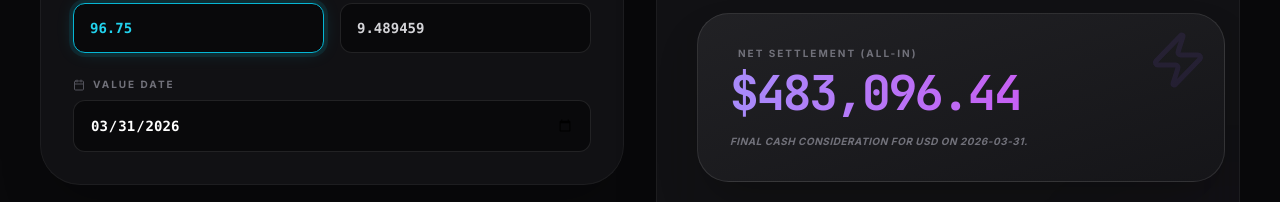
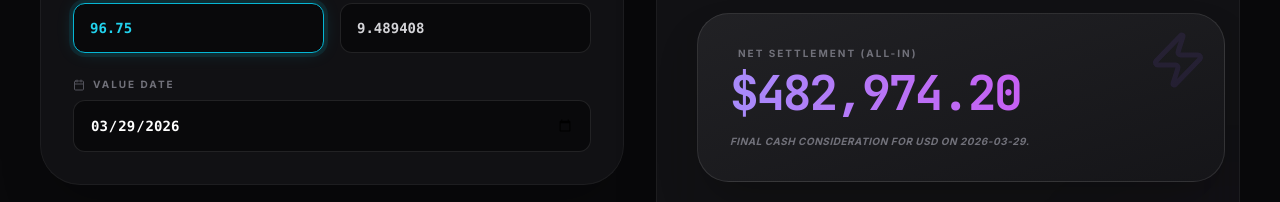
Before and after one commit to auduatiku-lab/Vegaterminal2, a React (Vite) app: page / in a window 1280 px wide. Shown: the part 397-599 px from the top of the page. Built offline with nearby package versions, Linux system fonts and the light colour scheme.

Commit message:
feat: Set default settlement to today's date
Update the default settlement date to dynamically use the current date instead of a hardcoded past date. This ensures that calculations are based on the current date by default, improving relevance and accuracy for new sessions.

```diff
--- a/App.tsx
+++ b/App.tsx
@@ -1,7 +1,7 @@
 
 import React, { useState, useEffect, useMemo } from 'react';
 import { Bond, CalculationResult, InputSource } from './types';
-import { BONDS } from './constants';
+import { BONDS, DEFAULT_SETTLEMENT } from './constants';
 import { calculateBondPrice, calculateYield } from './services/bondCalculator';
 import {
   Calculator,
@@ -18,10 +18,10 @@ import {
 } from 'lucide-react';
 
 const App: React.FC = () => {
-  // Loading parity case: Nigeria 2046, FV $482,015.00, Price 96.75, Date 2026-03-31
+  // Loading parity case: Nigeria 2046, FV $482,015.00, Price 96.75
   // BBG Consideration: 483,096.44 (Accrued: 16,746.93, 137 days)
   const [selectedBondId, setSelectedBondId] = useState<string>('NG-2046');
-  const [settlementDate, setSettlementDate] = useState<string>("2026-03-31");
+  const [settlementDate, setSettlementDate] = useState<string>(DEFAULT_SETTLEMENT);
   const [faceValueStr, setFaceValueStr] = useState<string>("482,015.00");
   const [cleanPriceStr, setCleanPriceStr] = useState<string>("96.75");
   const [yieldStr, setYieldStr] = useState<string>("9.48");
--- a/constants.ts
+++ b/constants.ts
@@ -219,4 +219,4 @@ export const BONDS: Bond[] = [
   }
 ];
 
-export const DEFAULT_SETTLEMENT = '2026-03-31';
+export const DEFAULT_SETTLEMENT = new Date().toISOString().split('T')[0];
```
